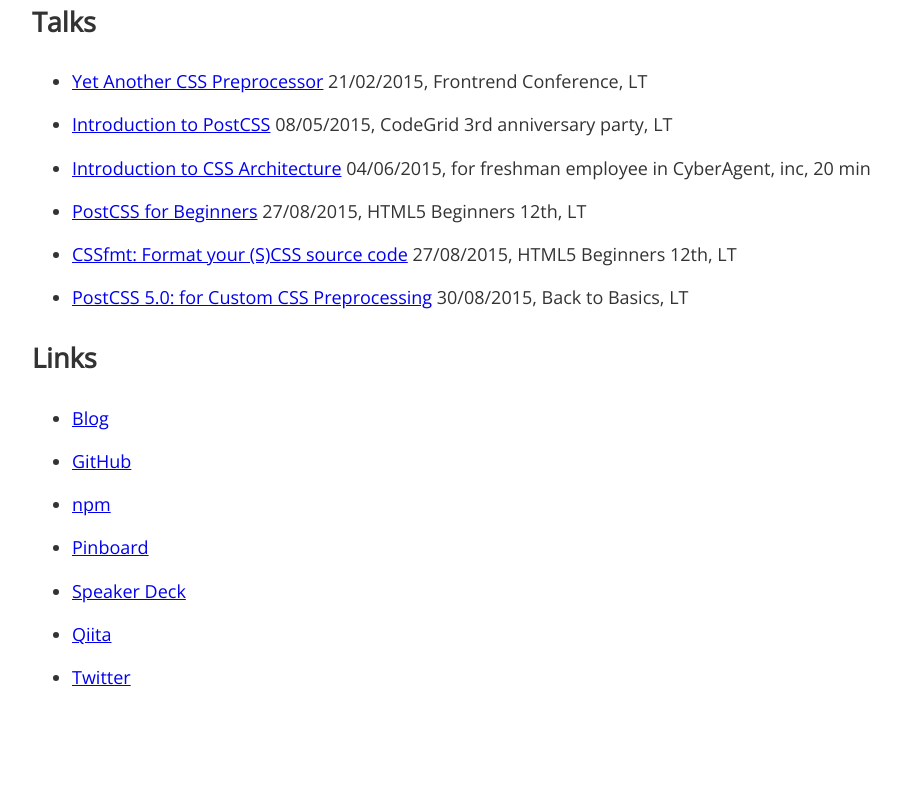
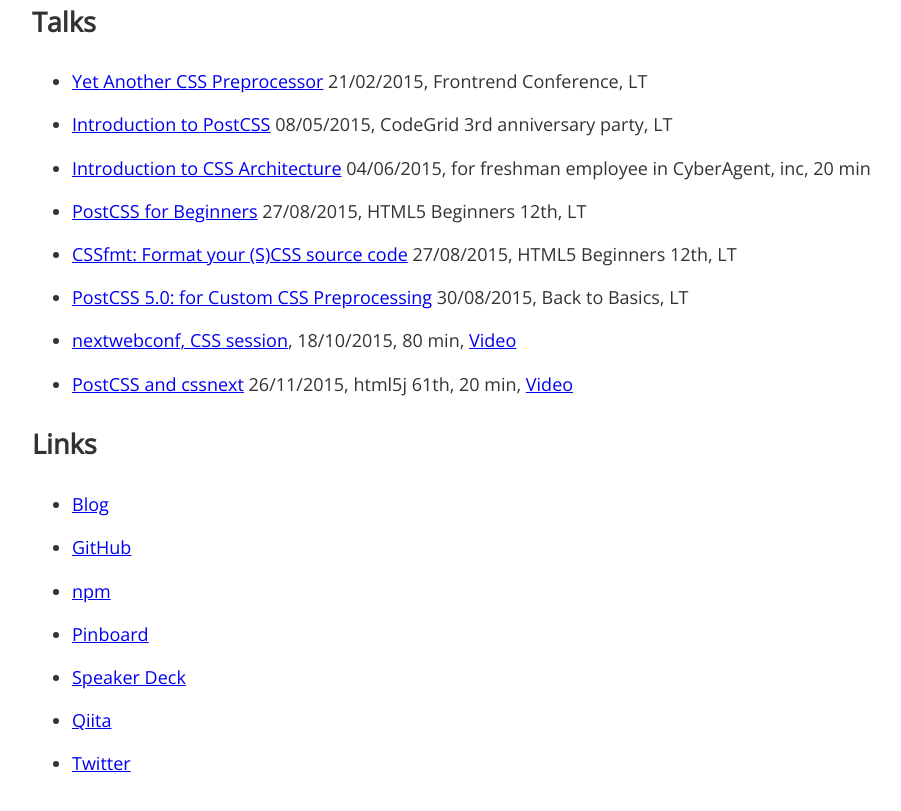
Before and after one commit to ikasama/ikasama.github.io, a website: page index.html in a window 1280 px wide. Shown: the part 811-1622 px from the top of the page, without its empty margins (40-941 px from the left). Before the commit the page ends 1566 px from the top, so only its background shows below. Drawn offline with nearby package versions, Linux system fonts and the light colour scheme.

Commit message:
add talks

```diff
--- a/index.html
+++ b/index.html
@@ -53,6 +53,8 @@
       <li><a href="https://speakerdeck.com/morishitter/postcss-for-beginners">PostCSS for Beginners</a> 27/08/2015, HTML5 Beginners 12th, LT</li>
       <li><a href="https://speakerdeck.com/morishitter/CSSfmt">CSSfmt: Format your (S)CSS source code</a> 27/08/2015, HTML5 Beginners 12th, LT</li>
       <li><a href="https://speakerdeck.com/morishitter/postcss-5-dot-0-for-custom-css-preprocessing">PostCSS 5.0: for Custom CSS Preprocessing</a> 30/08/2015, Back to Basics, LT</li>
+      <li><a href="http://nextwebconf.connpass.com/event/19699/">nextwebconf, CSS session</a>, 18/10/2015, 80 min, <a href="http://www.youtube.com/watch?v=KgytEe1u4wM&feature=youtu.be&list=PLRW5DJ7mngHyY8mjt3o75uoj_Tw3oz01q&t=20337">Video</a></li>
+      <li><a href="https://speakerdeck.com/morishitter/postcss-and-cssnext">PostCSS and cssnext</a> 26/11/2015, html5j 61th, 20 min, <a href="https://www.youtube.com/watch?v=ZF3nOA63vQY&index=3&list=PLeFZWzLJpZceZqZzDtewSaGwhqaq1A9IC">Video</a></li>
     </ul>
     </section>
 
```
